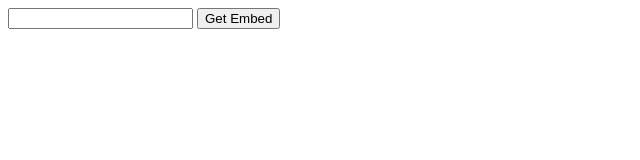
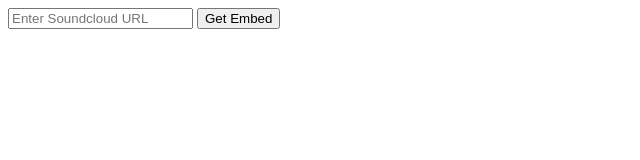
Before and after one commit to clemmurphy/Custom-SoundCloud-Player, a plain HTML site: page index.html in a window 1280 px wide. Shown: the whole page, without its empty margins (0-640 px from the left). Drawn offline with Linux system fonts and the light colour scheme.

Commit message:
Labelled inputs

```diff
--- a/index.html
+++ b/index.html
@@ -10,7 +10,7 @@
 </head>
 <body>
   <div class="form">
-    <input type="text" id="url-input">
+    <input type="text" id="url-input" placeholder="Enter Soundcloud URL">
     <button id="get-button">Get Embed</button>
   </div>
   <div id="body-content"></div>
```
